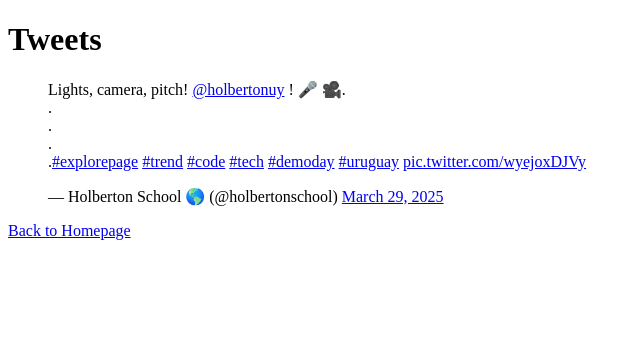
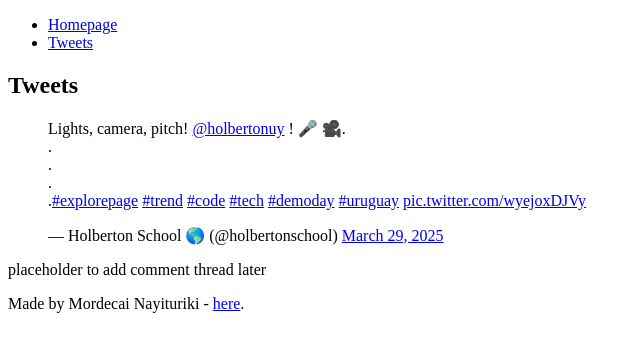
Before and after one commit to NMordecai/alu-web-development, a plain HTML site: page html_basic/tweets.html in a window 1280 px wide. Shown: the whole page, without its empty margins (0-642 px from the left). Drawn offline with Linux system fonts and the light colour scheme.

Commit message:
Make a cool website  same structure

```diff
--- a/html_basic/tweets.html
+++ b/html_basic/tweets.html
@@ -5,12 +5,27 @@
     <title>The Beginning</title>
 </head>
 <body>
+    <header>
+        <nav>
+            <ul>
+                <li><a href="index.html">Homepage</a></li>
+                <li><a href="tweets.html">Tweets</a></li>
+            </ul>
+        </nav>
+    </header>
+    <main>
+        <article>
+            <h1>Tweets</h1>
 
-    <h1>Tweets</h1>
+            <blockquote class="twitter-tweet"><p lang="en" dir="ltr">Lights, camera, pitch! <a href="https://twitter.com/holbertonuy?ref_src=twsrc%5Etfw">@holbertonuy</a> ! 🎤 🎥. <br>.<br>.<br>.<br>.<a href="https://twitter.com/hashtag/explorepage?src=hash&amp;ref_src=twsrc%5Etfw">#explorepage</a> <a href="https://twitter.com/hashtag/trend?src=hash&amp;ref_src=twsrc%5Etfw">#trend</a> <a href="https://twitter.com/hashtag/code?src=hash&amp;ref_src=twsrc%5Etfw">#code</a> <a href="https://twitter.com/hashtag/tech?src=hash&amp;ref_src=twsrc%5Etfw">#tech</a> <a href="https://twitter.com/hashtag/demoday?src=hash&amp;ref_src=twsrc%5Etfw">#demoday</a> <a href="https://twitter.com/hashtag/uruguay?src=hash&amp;ref_src=twsrc%5Etfw">#uruguay</a> <a href="https://t.co/wyejoxDJVy">pic.twitter.com/wyejoxDJVy</a></p>&mdash; Holberton School 🌎 (@holbertonschool) <a href="https://twitter.com/holbertonschool/status/1906029134305784152?ref_src=twsrc%5Etfw">March 29, 2025</a></blockquote> <script async src="https://platform.twitter.com/widgets.js" charset="utf-8"></script>
 
-    <blockquote class="twitter-tweet"><p lang="en" dir="ltr">Lights, camera, pitch! <a href="https://twitter.com/holbertonuy?ref_src=twsrc%5Etfw">@holbertonuy</a> ! 🎤 🎥. <br>.<br>.<br>.<br>.<a href="https://twitter.com/hashtag/explorepage?src=hash&amp;ref_src=twsrc%5Etfw">#explorepage</a> <a href="https://twitter.com/hashtag/trend?src=hash&amp;ref_src=twsrc%5Etfw">#trend</a> <a href="https://twitter.com/hashtag/code?src=hash&amp;ref_src=twsrc%5Etfw">#code</a> <a href="https://twitter.com/hashtag/tech?src=hash&amp;ref_src=twsrc%5Etfw">#tech</a> <a href="https://twitter.com/hashtag/demoday?src=hash&amp;ref_src=twsrc%5Etfw">#demoday</a> <a href="https://twitter.com/hashtag/uruguay?src=hash&amp;ref_src=twsrc%5Etfw">#uruguay</a> <a href="https://t.co/wyejoxDJVy">pic.twitter.com/wyejoxDJVy</a></p>&mdash; Holberton School 🌎 (@holbertonschool) <a href="https://twitter.com/holbertonschool/status/1906029134305784152?ref_src=twsrc%5Etfw">March 29, 2025</a></blockquote> <script async src="https://platform.twitter.com/widgets.js" charset="utf-8"></script>
-
-    <p><a href="index.html">Back to Homepage</a></p>
-
+        </article>
+        <aside>
+            <p>placeholder to add comment thread later</p>
+        </aside>
+    </main>
+    <footer>
+        <p>Made by Mordecai Nayituriki - <a href="https://www.holbertonschool.com/" target="_blank">here</a>.</p>
+    </footer>
 </body>
 </html>
```
Also changed, not shown: html_basic/index.html (+18 -1 lines), 1 other file.
